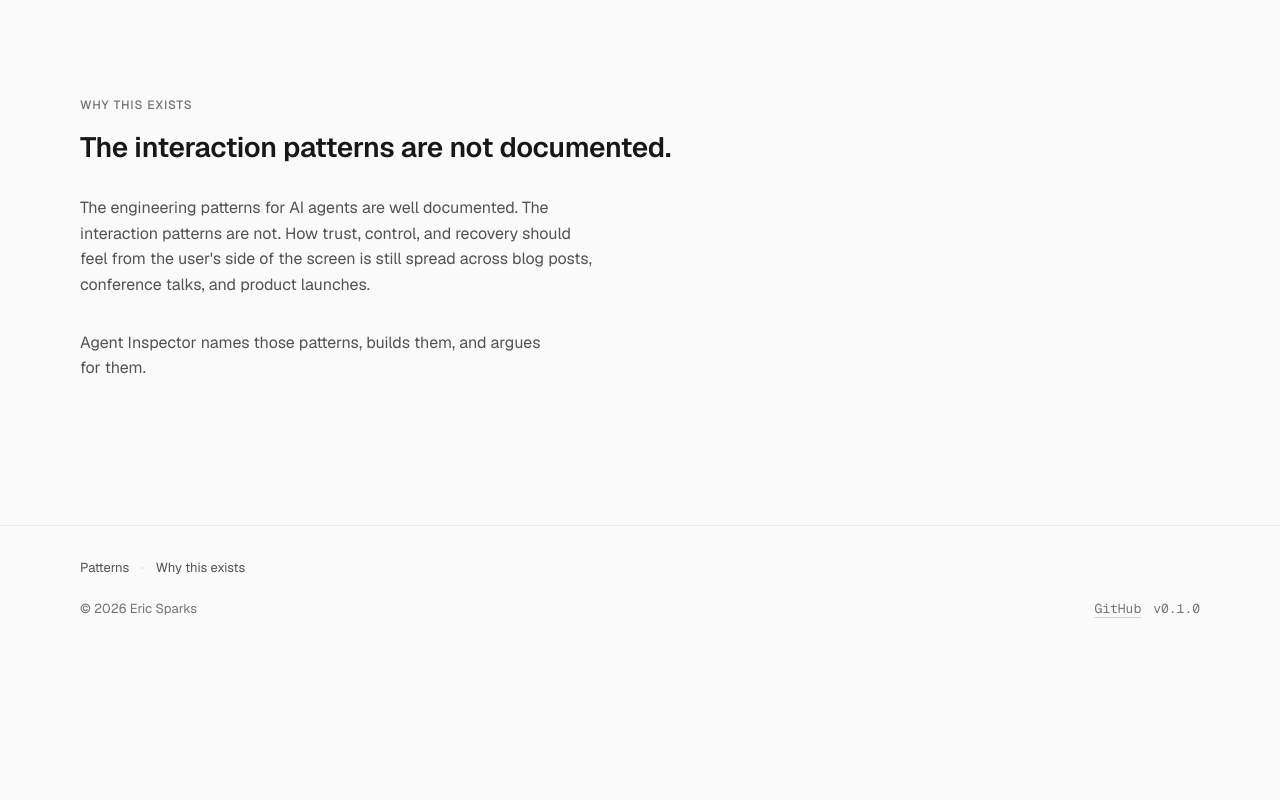
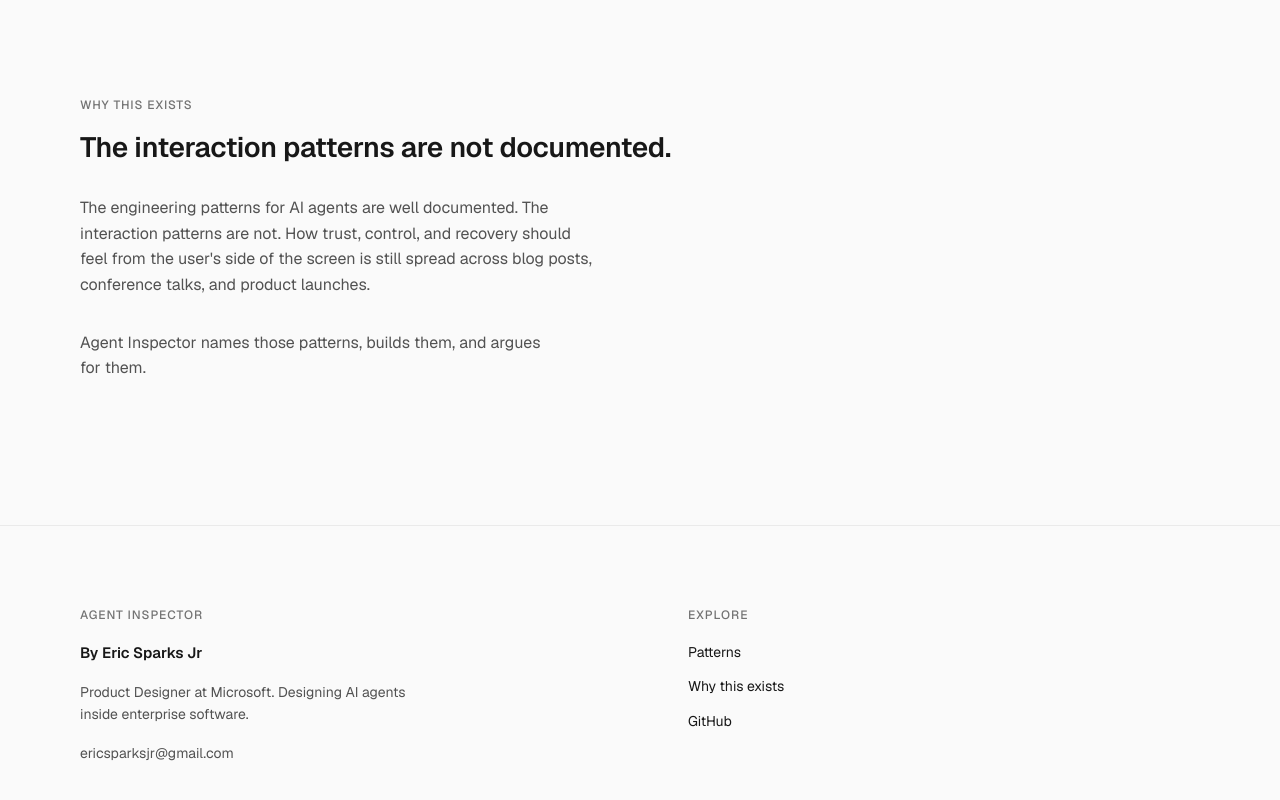
Before and after one commit to EricSparksJr/agent-inspector, a Next.js app: page / in a window 1280 px wide. Shown: the part 1317-2117 px from the top of the page. Before the commit the page ends 1968 px from the top, so only its background shows below. Built offline with nearby package versions, Linux system fonts and the light colour scheme.

Commit message:
Footer: editorial two-column with LinkedIn name link and mailto. Hero: fix Why this exists anchor.

```diff
--- a/components/sections/Footer.tsx
+++ b/components/sections/Footer.tsx
@@ -1,60 +1,98 @@
+/** No underline at rest; 1px underline on hover (Stripe Press style). */
+const FOOTER_LINK_NAV =
+  "text-[14px] font-normal no-underline underline-offset-[6px] decoration-solid [text-decoration-thickness:1px] transition-opacity duration-150 hover:underline"
+
 export default function Footer() {
   return (
     <footer
-      className="py-8"
+      className="py-16 md:py-20"
       style={{ borderTop: "1px solid var(--border)" }}
     >
       <div className="mx-auto max-w-[1200px] px-6 md:px-10">
+        <div className="grid grid-cols-1 gap-12 md:grid-cols-2 md:gap-24">
+          {/* Brand */}
+          <div className="flex min-w-0 flex-col gap-4">
+            <p
+              className="text-[12px] font-medium uppercase tracking-[0.08em]"
+              style={{ color: "var(--text-subtle)" }}
+            >
+              Agent Inspector
+            </p>
+            <a
+              href="https://www.linkedin.com/in/ericsparksjr/"
+              target="_blank"
+              rel="noopener noreferrer"
+              className={`${FOOTER_LINK_NAV} w-fit text-[15px] font-semibold`}
+              style={{
+                color: "var(--text)",
+                textDecorationColor: "var(--border-strong)",
+              }}
+            >
+              By Eric Sparks Jr
+            </a>
+            <p
+              className="max-w-[36ch] text-[14px] leading-[1.6] text-pretty"
+              style={{ color: "var(--text-muted)" }}
+            >
+              Product Designer at Microsoft. Designing AI agents inside enterprise
+              software.
+            </p>
+            <a
+              href="mailto:ericsparksjr@gmail.com"
+              className={`${FOOTER_LINK_NAV} w-fit`}
+              style={{
+                color: "var(--text-muted)",
+                textDecorationColor: "var(--border-strong)",
+              }}
+            >
+              ericsparksjr@gmail.com
+            </a>
+          </div>
 
-        {/* Nav link row */}
-        <div className="mb-5 flex items-center gap-3 text-[13px]">
+          {/* Explore */}
+          <div className="flex min-w-0 flex-col gap-4">
+            <p
+              className="text-[12px] font-medium uppercase tracking-[0.08em]"
+              style={{ color: "var(--text-subtle)" }}
+            >
+              Explore
+            </p>
+            <div className="flex flex-col gap-3">
               <a
-            href="#patterns"
-            className="transition-colors duration-[180ms] hover:opacity-70"
-            style={{ color: "var(--text-muted)" }}
+                href="/#patterns"
+                className={`${FOOTER_LINK_NAV} w-fit`}
+                style={{
+                  color: "var(--text)",
+                  textDecorationColor: "var(--border-strong)",
+                }}
               >
                 Patterns
               </a>
-          <span style={{ color: "var(--border-strong)" }}>·</span>
               <a
-            href="#about"
-            className="transition-colors duration-[180ms] hover:opacity-70"
-            style={{ color: "var(--text-muted)" }}
+                href="/#why-this-exists"
+                className={`${FOOTER_LINK_NAV} w-fit`}
+                style={{
+                  color: "var(--text)",
+                  textDecorationColor: "var(--border-strong)",
+                }}
               >
                 Why this exists
               </a>
-        </div>
-
-        {/* Copyright + meta row */}
-        <div className="flex items-center justify-between">
-          <p
-            className="text-[13px]"
-            style={{ color: "var(--text-subtle)" }}
-          >
-            © 2026 Eric Sparks
-          </p>
-          <div className="flex items-center gap-3">
               <a
-              href="https://github.com/ericsparksjr/agent-inspector"
+                href="https://github.com/EricSparksJr/agent-inspector"
                 target="_blank"
                 rel="noopener noreferrer"
-              className="font-mono text-[13px] underline underline-offset-4 transition-colors duration-[180ms] hover:opacity-70"
+                className={`${FOOTER_LINK_NAV} w-fit`}
                 style={{
-                color: "var(--text-subtle)",
+                  color: "var(--text)",
                   textDecorationColor: "var(--border-strong)",
                 }}
               >
                 GitHub
               </a>
-            <span
-              className="font-mono tabular-nums text-[13px]"
-              style={{ color: "var(--text-subtle)" }}
-            >
-              v0.1.0
-            </span>
             </div>
           </div>
-
+        </div>
       </div>
     </footer>
   )
--- a/components/sections/Hero.tsx
+++ b/components/sections/Hero.tsx
@@ -67,7 +67,7 @@ export default function Hero() {
                 Explore patterns
               </Button>
               <a
-                href="#about"
+                href="#why-this-exists"
                 className={cn(
                   buttonVariants({ variant: "ghost" }),
                   "h-10 px-5 text-sm font-medium"
```
Lines whose indentation alone changed are shown as unchanged.
